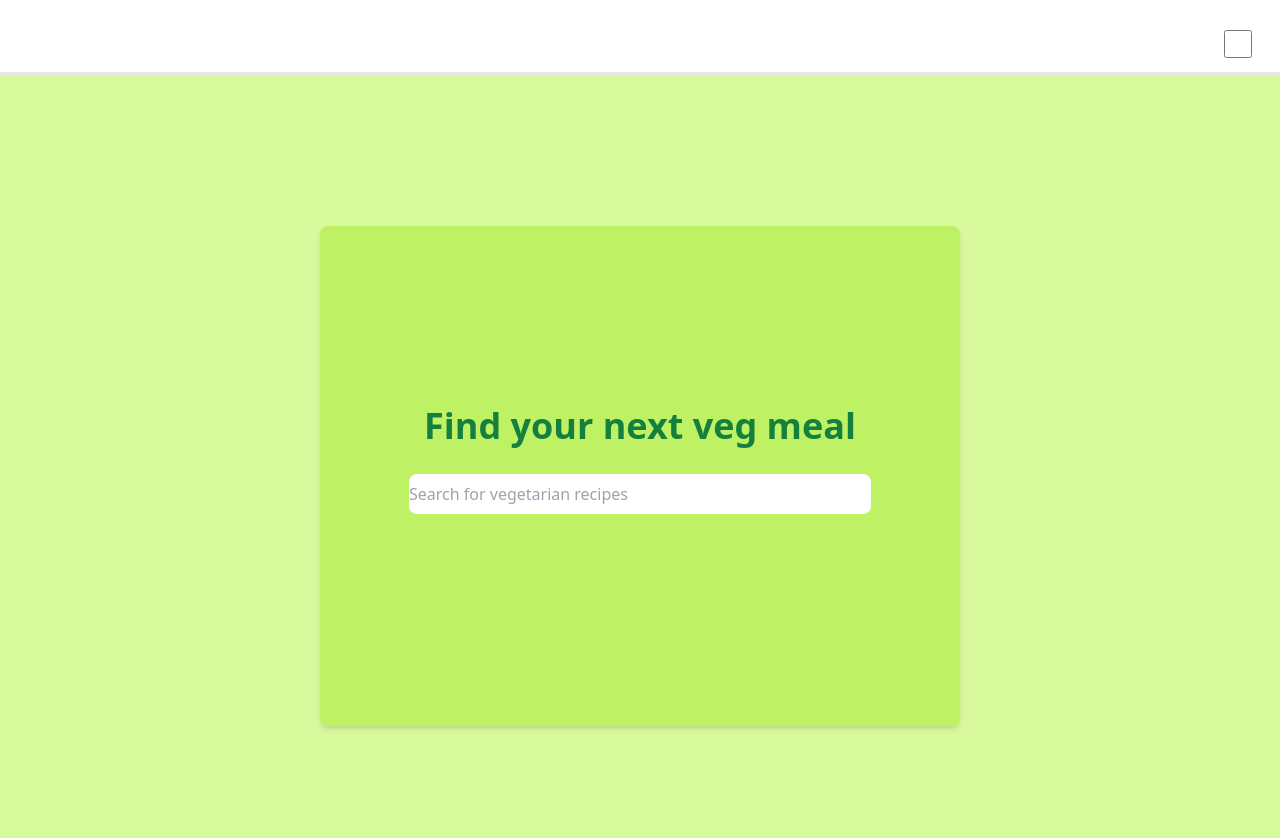
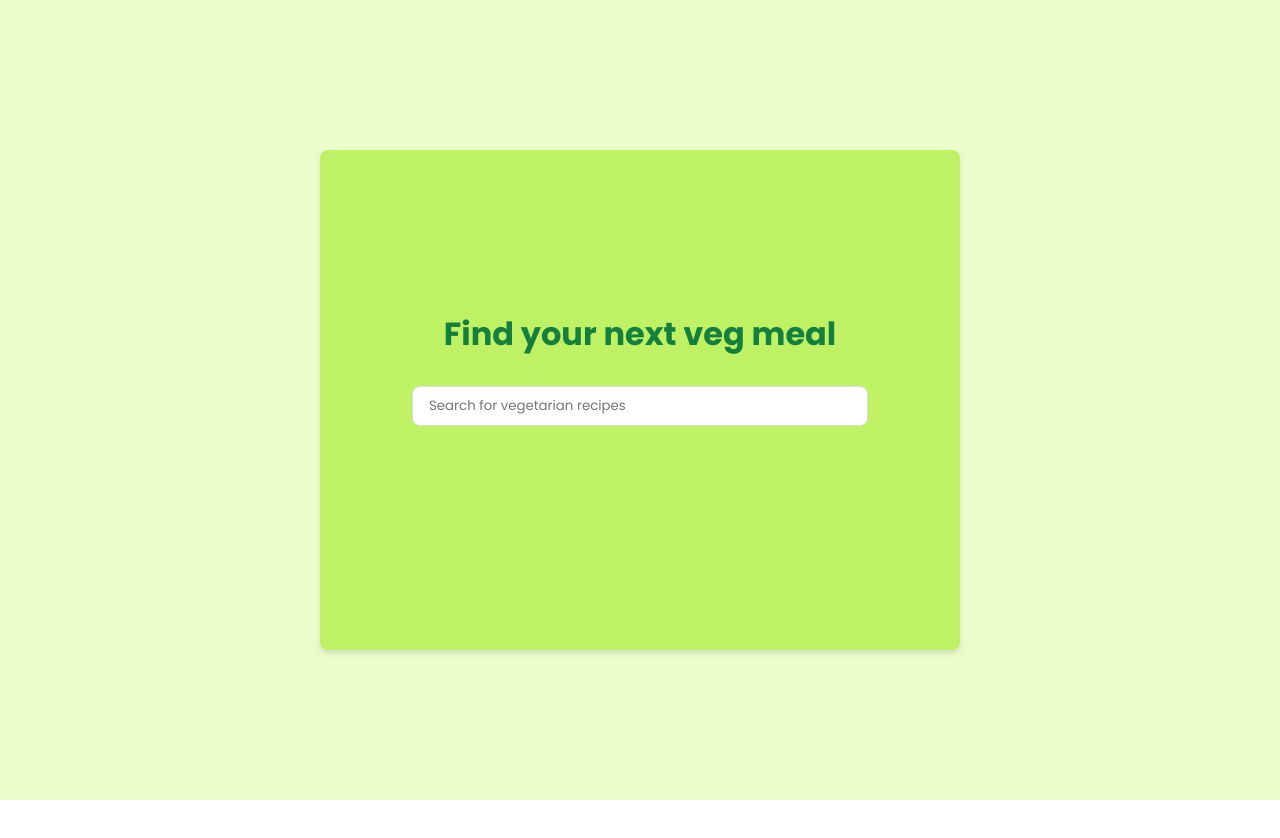
Before and after one commit to EliaGiolli/VeggieVibes, a React (Vite) app: page / in a window 1280 px wide. Shown: the top 838 px of the page. After the commit the page ends 800 px from the top, so only its background shows below. Built offline with nearby package versions, Linux system fonts and the light colour scheme.

Commit message:
Add files via upload

```diff
--- a/package.json
+++ b/package.json
@@ -20,13 +20,10 @@
     "@types/react": "^18.2.66",
     "@types/react-dom": "^18.2.22",
     "@vitejs/plugin-react": "^4.2.1",
-    "autoprefixer": "^10.4.19",
     "eslint": "^8.57.0",
     "eslint-plugin-react": "^7.34.1",
     "eslint-plugin-react-hooks": "^4.6.0",
     "eslint-plugin-react-refresh": "^0.4.6",
-    "postcss": "^8.4.38",
-    "tailwindcss": "^3.4.3",
     "vite": "^5.2.0"
   }
 }
--- a/src/App.jsx
+++ b/src/App.jsx
@@ -1,31 +1,14 @@
-import React, {useEffect, useState} from "react"
-import { ThemeProvider } from "./contexts/theme"
-import ChangeBackground from "./components/ChangeBackground"
+import React from "react"
+import { Route, Routes } from "react-router-dom"
 import Search4Recipies from "./components/Search4Recipies"
 
 function App() {
-  const [themeMode, setThemeMode] = useState("light")
-
-  const darkTheme = () => {
-    setThemeMode("dark");
-    console.log(themeMode)
-  }
-
-  const lightTheme = () => {
-    setThemeMode("light")
-    console.log(themeMode)
-  }
-
-  useEffect(() => {
-    document.querySelector('html').classList.remove('dark', 'light');
-    document.querySelector('html').classList.add(themeMode);
-  }, [themeMode])
 
   return (
-    <ThemeProvider value={{ themeMode, darkTheme, lightTheme }}>
-      <ChangeBackground />
+   <>
       <Search4Recipies />
-    </ThemeProvider>
+  </>
+
   )
 }
 
--- a/src/components/RecipiesCards.jsx
+++ b/src/components/RecipiesCards.jsx
@@ -23,10 +23,10 @@ function RecipeDetails() {
   }
 
   return (
-    <div className="bg-lime-200">
+    <div className="recipe-details">
       <h2>{recipe.title}</h2>
       <img src={recipe.image} alt={recipe.title} />
-      <div>
+      <div className="ingredients">
         <h3>Ingredients:</h3>
         <ul>
           {recipe.extendedIngredients.map(ingredient => (
@@ -34,7 +34,7 @@ function RecipeDetails() {
           ))}
         </ul>
       </div>
-      <div>
+      <div className="instructions">
         <h3>Instructions:</h3>
         <ol>
           {recipe.analyzedInstructions[0].steps.map(step => (
--- a/src/components/Search4Recipies.jsx
+++ b/src/components/Search4Recipies.jsx
@@ -20,25 +20,23 @@ function Search4Recipies() {
     }, [searchTerm]);
 
   return (
-    <main className='w-full h-screen flex items-center justify-center bg-lime-200'>
-
-        <div className='flex flex-col items-center justify-center w-1/2 min-h-[500px] p-3 my-5 bg-lime-300 rounded-lg shadow-md'>
-          <h1 className='sm:text-2xl md:text-3xl lg:text-4xl font-bold tex-center text-green-700'>Find your next veg meal</h1>
-          <div className='w-full flex sm:flex-col md:flex-row lg:flex-row justify-around items-center mt-7'>
+    <main className="search-container">
+      <div className="search-wrapper">
+        <h1>Find your next veg meal</h1>
+        <div className="search-input-container">
           <input
             type="text"
-                className='w-3/4 h-10 rounded-lg sm:mb-5 md:mb-0 lg:mb-0'
+            className="search-input"
             onChange={e => setSearchTerm(e.target.value)}
             placeholder="Search for vegetarian recipes"
           />
         </div>
-          {/*Link from react-router-dom to navigate to the "/recipiesCards" route when a card is clicked*/}
-          <div className="grid sm:grid-cols-1 md:grid-cols-5 lg:grid-cols-3 xl:grid-cols-5 gap-4 px-4 mt-8">
+        <div className="recipes-grid">
           {recipes.map(recipe => (
-                <div key={recipe.id} className="flex justify-center text-center items-center bg-white rounded-lg shadow-md p-5">
-                  <Link to={'/recipiesCards'} className='block w-full'>
-                    <img src={recipe.image} alt={recipe.title} className='w-full h-auto rounded-t-lg' />
-                    <h3 className='text-lg font-bold mt-2 py-3'>{recipe.title}</h3>
+            <div key={recipe.id} className="recipe-card">
+              <Link to={'/recipiesCards'} className="recipe-link">
+                <img src={recipe.image} alt={recipe.title} />
+                <h3>{recipe.title}</h3>
               </Link>
             </div>
           ))}
--- a/src/index.css
+++ b/src/index.css
@@ -1,3 +1,160 @@
-@tailwind base;
-@tailwind components;
-@tailwind utilities;
+@import url('https://fonts.googleapis.com/css2?family=Poppins:wght@300;400;500;600;700&display=swap');
+
+*{
+    box-sizing: border-box;
+    margin:0;
+    padding:0;
+    font-family: 'Poppins', sans-serif;
+}
+
+/* Search4Recipies Styles */
+.search-container {
+    width: 100%;
+    min-height: 100vh;
+    display: flex;
+    align-items: center;
+    justify-content: center;
+    background-color: #ecfccb;
+}
+
+.search-wrapper {
+    display: flex;
+    flex-direction: column;
+    align-items: center;
+    justify-content: center;
+    width: 50%;
+    min-height: 500px;
+    padding: 1rem;
+    margin: 1.25rem 0;
+    background-color: #bef264;
+    border-radius: 0.5rem;
+    box-shadow: 0 4px 6px rgba(0, 0, 0, 0.1);
+}
+
+.search-wrapper h1 {
+    font-size: 2rem;
+    font-weight: bold;
+    text-align: center;
+    color: #15803d;
+}
+
+.search-input-container {
+    width: 100%;
+    display: flex;
+    justify-content: space-around;
+    align-items: center;
+    margin-top: 1.75rem;
+}
+
+.search-input {
+    width: 75%;
+    height: 2.5rem;
+    border-radius: 0.5rem;
+    padding: 0 1rem;
+    border: 1px solid #ddd;
+}
+
+.recipes-grid {
+    display: grid;
+    gap: 1rem;
+    padding: 1rem;
+    margin-top: 2rem;
+    width: 100%;
+}
+
+.recipe-card {
+    display: flex;
+    justify-content: center;
+    text-align: center;
+    align-items: center;
+    background-color: white;
+    border-radius: 0.5rem;
+    padding: 1.25rem;
+    box-shadow: 0 4px 6px rgba(0, 0, 0, 0.1);
+}
+
+.recipe-link {
+    display: block;
+    width: 100%;
+    text-decoration: none;
+    color: inherit;
+}
+
+.recipe-link img {
+    width: 100%;
+    height: auto;
+    border-radius: 0.5rem 0.5rem 0 0;
+}
+
+.recipe-link h3 {
+    font-size: 1.125rem;
+    font-weight: bold;
+    margin-top: 0.5rem;
+    padding: 0.75rem 0;
+}
+
+/* RecipeDetails Styles */
+.recipe-details {
+    background-color: #ecfccb;
+    padding: 2rem;
+}
+
+.recipe-details h2 {
+    font-size: 2rem;
+    margin-bottom: 1rem;
+}
+
+.recipe-details img {
+    max-width: 100%;
+    height: auto;
+    border-radius: 0.5rem;
+    margin-bottom: 1.5rem;
+}
+
+.ingredients, .instructions {
+    margin-bottom: 2rem;
+}
+
+.ingredients h3, .instructions h3 {
+    font-size: 1.5rem;
+    margin-bottom: 1rem;
+}
+
+.ingredients ul, .instructions ol {
+    padding-left: 1.5rem;
+}
+
+.ingredients li, .instructions li {
+    margin-bottom: 0.5rem;
+}
+
+/* Media Queries */
+@media (max-width: 768px) {
+    .search-wrapper {
+        width: 90%;
+    }
+
+    .search-input-container {
+        flex-direction: column;
+    }
+
+    .search-input {
+        margin-bottom: 1.25rem;
+    }
+
+    .recipes-grid {
+        grid-template-columns: 1fr;
+    }
+}
+
+@media (min-width: 769px) and (max-width: 1024px) {
+    .recipes-grid {
+        grid-template-columns: repeat(3, 1fr);
+    }
+}
+
+@media (min-width: 1025px) {
+    .recipes-grid {
+        grid-template-columns: repeat(5, 1fr);
+    }
+}
--- a/src/main.jsx
+++ b/src/main.jsx
@@ -1,40 +1,13 @@
 import React from 'react'
 import ReactDOM from 'react-dom/client'
-import { createBrowserRouter, RouterProvider } from 'react-router-dom'
+import { BrowserRouter} from 'react-router-dom'
 import App from './App.jsx'
-
-import ChangeBackground from './components/ChangeBackground.jsx'
-import Search4Recipies from './components/Search4Recipies.jsx'
-import RecipiesCards from './components/RecipiesCards.jsx'
-
 import './index.css'
-
-
-const router = createBrowserRouter([
-  {
-    path: "/",
-    element: <App />,
-  },
-  {
-    path: "/ChangeBackground",
-    element: <ChangeBackground />,
-  },
-  {
-    path: "/Search4Recipies",
-    element: <Search4Recipies />,
-  },
-  {
-    path: "/recipiesCards/:id",
-    element: <RecipiesCards />,
-  },
-  {
-    path: "*",
-    element: <div>Not Found</div>,
-  }
-])
 
 ReactDOM.createRoot(document.getElementById('root')).render(
   <React.StrictMode>
-    <RouterProvider router={router} />
+    <BrowserRouter>
+      <App />
+    </BrowserRouter>
   </React.StrictMode>,
 )
```
Lines whose indentation alone changed are shown as unchanged.
